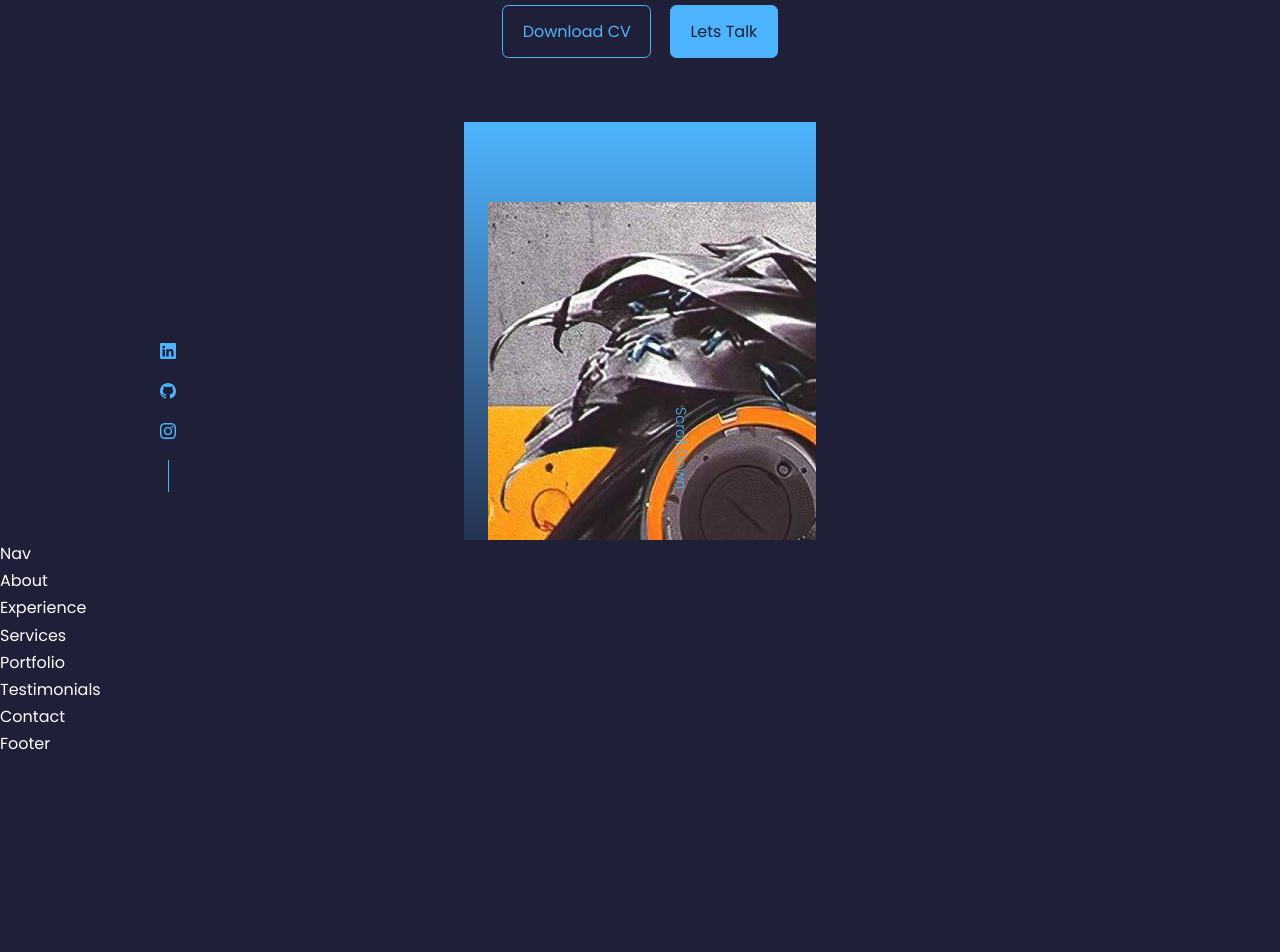
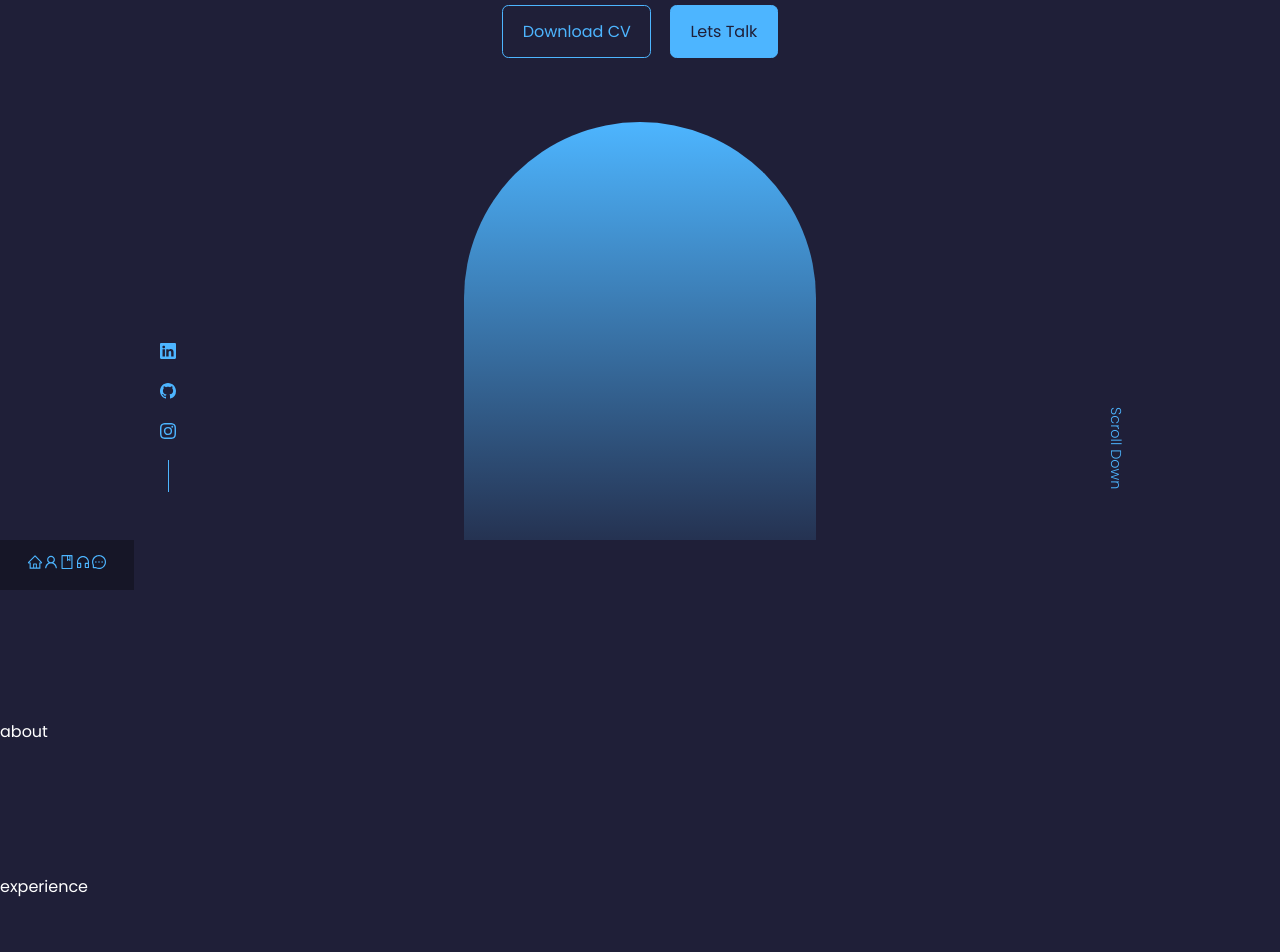
Before and after one commit to XboyAbdullah/Personal-portfolio, a React (Create React App) app in the folder portfolio/: page / in a window 1280 px wide. Shown: the part 260-1212 px from the top of the page. Before the commit the page ends 1018 px from the top, so only its background shows below. Built offline with nearby package versions, Linux system fonts and the light colour scheme; the HTML template or start-up script is replaced by a standard one.

Commit message:
changes in nav bar

```diff
--- a/portfolio/src/componenrts/about/About.jsx
+++ b/portfolio/src/componenrts/about/About.jsx
@@ -4,7 +4,9 @@
 
 const About = () => {
   return (
-    <div>About</div>
+    <section id = "about">
+    about
+    </section>
   )
 }
 
--- a/portfolio/src/componenrts/contact/Contact.jsx
+++ b/portfolio/src/componenrts/contact/Contact.jsx
@@ -4,7 +4,9 @@
 
 const Contact = () => {
   return (
-    <div>Contact</div>
+    <section id = "contact">
+    contact
+    </section>
   )
 }
 
--- a/portfolio/src/componenrts/experience/Experience.jsx
+++ b/portfolio/src/componenrts/experience/Experience.jsx
@@ -3,7 +3,9 @@
 
 const Experience = () => {
   return (
-    <div>Experience</div>
+    <section id = "experience">
+    experience
+    </section>
   )
 }
 
--- a/portfolio/src/componenrts/header/Header.css
+++ b/portfolio/src/componenrts/header/Header.css
@@ -36,14 +36,16 @@
 
 /* =================== ME ================== */
 
-.me{
+.me {
     background: linear-gradient(var(--color-prinary), transparent);
     width: 22rem;
     height: 30rem;
     position: absolute;
-    left: calc(50% - 11rem);
+    /* left: calc(50% - 11rem); */
+    left : 50%;
+    transform: translateX(-50%);
     margin-top: 4rem;
-    border-radius: 12rem, 12rem, 0,0;
+    border-radius: 12rem 12rem 0 0;
     overflow: hidden;
     padding: 5rem 1.5rem 1.5rem 1.5rem;
 }
@@ -51,7 +53,7 @@
 /* =================== Scroll Down ================== */
 .scroll_down{
     position: absolute;
-    right: -2,3rem;
+    right: -2.3rem;
     bottom: 5rem;
     transform: rotate(90deg);
     font-weight: 300;
--- a/portfolio/src/componenrts/header/Header.jsx
+++ b/portfolio/src/componenrts/header/Header.jsx
@@ -2,7 +2,7 @@
 import './Header.css';
 import CV from './CV';
 import HeaderScroll from './HeaderScroll'
-import img from '../../assets/images/Predator.jpg'
+import img from '../../assets/images/prof.jpg'
 
 
 const Header = () => {
@@ -15,7 +15,7 @@
         <CV/>
         <HeaderScroll/>
         <div className="me">
-          <img src={img} alt='Me'/>
+          {/* <img src={img} alt='Me'/> */}
         </div>
         <a href= "#Contact" className='scroll_down'>Scroll Down</a>
       </div>
--- a/portfolio/src/componenrts/nav/Nav.css
+++ b/portfolio/src/componenrts/nav/Nav.css
@@ -0,0 +1,11 @@
+nav{
+    background-color: rgba(0, 0, 0, 0.3);
+    width: max-content;
+    display: block;
+    padding: 0.7rem 1.7rem;
+    z-index: 2;
+    /* position: fixed;
+    left : 50%;
+    transform: translateX(-50%); */
+
+}
--- a/portfolio/src/componenrts/nav/Nav.jsx
+++ b/portfolio/src/componenrts/nav/Nav.jsx
@@ -1,10 +1,16 @@
 import React from 'react'
 import "./Nav.css";
-
+import {AiOutlineHome, AiOutlineUser, AiOutlineBook, AiOutlineCustomerService, AiOutlineMessage} from 'react-icons/ai'
 
 const Nav = () => {
   return (
-    <div>Nav</div>
+    <nav>
+      <a href='#'><AiOutlineHome/></a>
+      <a href='#about'><AiOutlineUser/></a>
+      <a href='#experience'><AiOutlineBook/></a>
+      <a href='#services'><AiOutlineCustomerService/></a>
+      <a href='#message'><AiOutlineMessage/></a>
+    </nav>
   )
 }
 
--- a/portfolio/src/componenrts/services/Services.jsx
+++ b/portfolio/src/componenrts/services/Services.jsx
@@ -3,7 +3,9 @@
 
 const Services = () => {
   return (
-    <div>Services</div>
+    <section id = "services">
+    services
+    </section>
   )
 }
 
--- a/portfolio/src/index.css
+++ b/portfolio/src/index.css
@@ -118,6 +118,7 @@
 
   section{
     margin-top: 6rem;
+    height: 100vh;
   }
 }
 
```
Also changed, not shown: portfolio/src/assets/images/prof.jpg (added).
